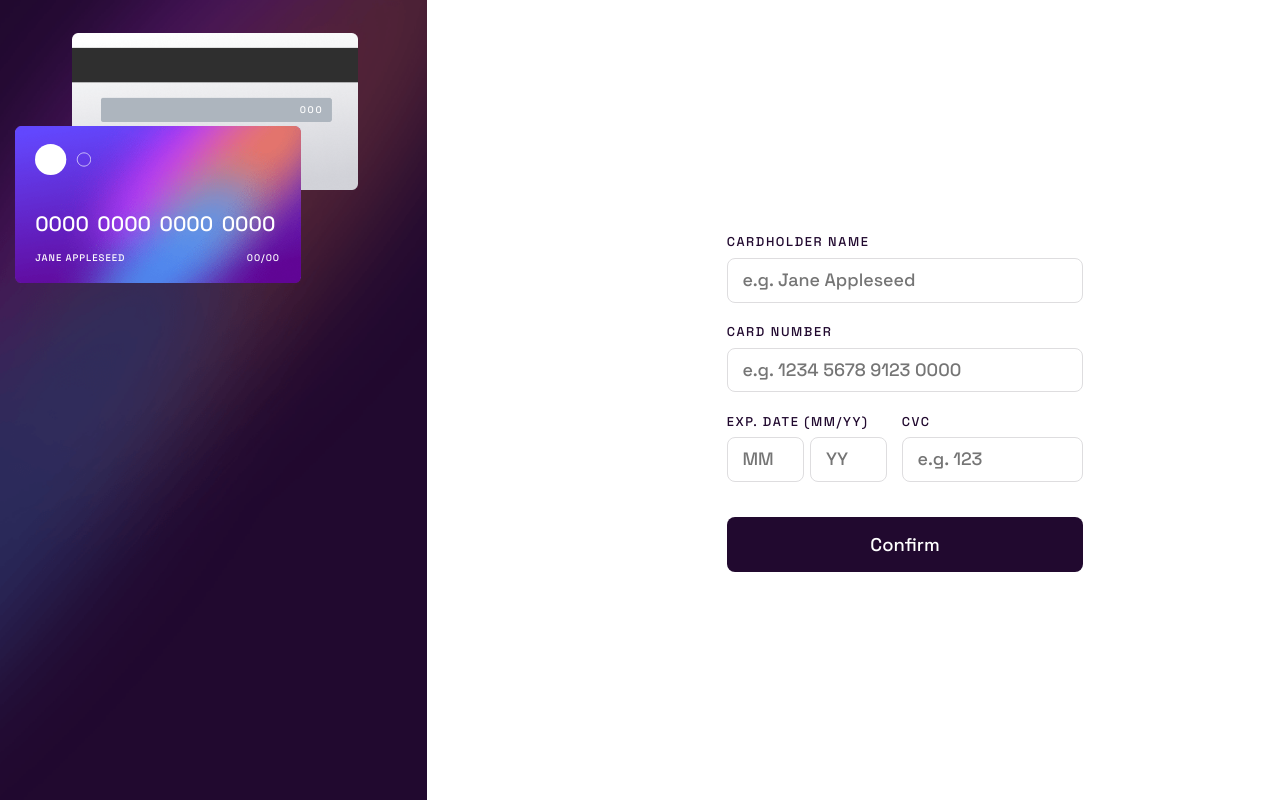
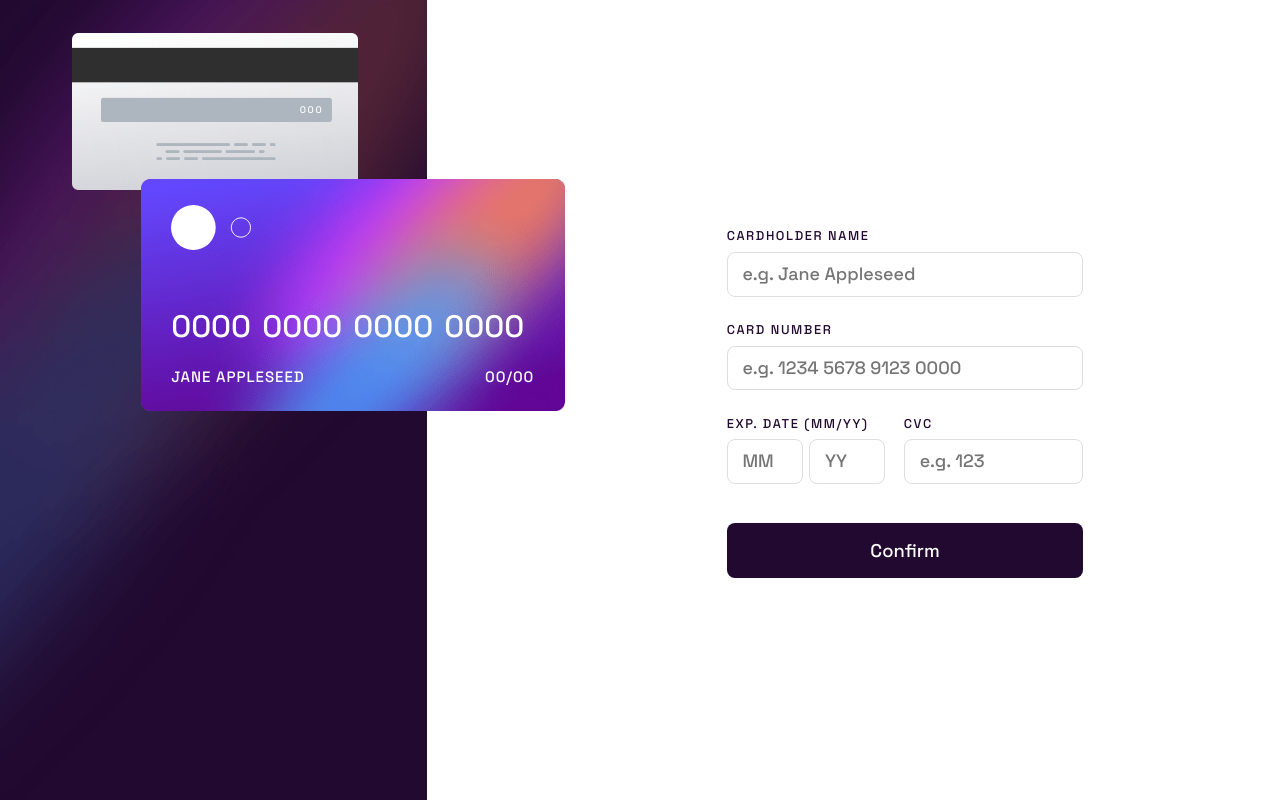
Before and after one commit to mrcordova/interactive-card-details-form, a plain HTML site: page index.html in a window 1280 px wide. Drawn offline with Linux system fonts and the light colour scheme.

Commit message:
dynamic styling for front card

```diff
--- a/css/style.css
+++ b/css/style.css
@@ -54,8 +54,10 @@ main {
   display: grid;
   grid-template-rows: repeat(4, minmax(0, 1fr));
   grid-template-columns: repeat(4, minmax(0, 1fr));
+
+  gap: clamp(1.2rem, 1.0944rem + 0.4507vw, 1.5rem);
   /* Mobile */
-  gap: 1.2rem;
+  /* gap: 1.2rem; */
   /* Desktop */
   /* gap: 1.5rem; */
 }
@@ -91,9 +93,11 @@ label > input {
 }
 
 #card-logo {
+  margin-block-end: clamp(2.1rem, 1.5718rem + 2.2535vw, 3.6rem);
+  width: clamp(3.5rem, 2.8838rem + 2.6291vw, 5.25rem);
   /* Mobile */
-  margin-block-end: 2.1rem;
-  width: 3.5rem;
+  /* margin-block-end: 2.1rem; */
+  /* width: 3.5rem; */
   /* Desktop */
   /* width: 5.25rem; */
   /* height: 2.9375rem; */
@@ -142,13 +146,19 @@ label > input {
   color: var(--white);
   z-index: 1;
 
+  left: clamp(0.8rem, -2.5099rem + 14.1221vw, 10.2rem);
+  top: clamp(7.9rem, 6.562rem + 5.7089vw, 11.7rem);
+  padding-inline: clamp(1.4rem, 1.1887rem + 0.9014vw, 2rem);
+  padding-block: clamp(1.1rem, 0.8535rem + 1.0516vw, 1.8rem);
+  width: clamp(18.1rem, 14.6141rem + 14.8732vw, 28rem);
+  height: clamp(9.8rem, 7.793rem + 8.5634vw, 15.5rem);
   /* Mobile */
-  left: 0.8rem;
-  top: 7.9rem;
-  padding-inline: 1.4rem;
-  padding-block: 1.1rem;
-  width: 18.1rem;
-  height: 9.8rem;
+  /* left: 0.8rem; */
+  /* top: 7.9rem; */
+  /* padding-inline: 1.4rem; */
+  /* padding-block: 1.1rem; */
+  /* width: 18.1rem; */
+  /* height: 9.8rem; */
   /* Desktop */
   /* left: 10.2rem; */
   /* top: 11.7rem; */
@@ -162,19 +172,26 @@ label > input {
 #front-card-details {
   display: flex;
   justify-content: space-between;
+
+  font-size: clamp(0.6rem, 0.4592rem + 0.6009vw, 1rem);
+  letter-spacing: 0.06rem;
+
   /* Mobike */
-  font-size: 0.6rem;
-  letter-spacing: 0.06rem;
+  /* font-size: 0.6rem; */
+  /* letter-spacing: 0.06rem; */
   /* Desktop */
   /* font-size: 1rem; */
   /* letter-spacing: 0.06rem; */
 }
 
 #front-card-num {
+  font-size: clamp(1.3rem, 1.0359rem + 1.1268vw, 2.05rem);
+  word-spacing: 0.2rem;
+  margin-block-end: clamp(0.7rem, 0.5944rem + 0.4507vw, 1rem);
   /* Mobile */
-  font-size: 1.3rem;
-  word-spacing: 0.2rem;
-  margin-block-end: 0.7rem;
+  /* font-size: 1.3rem; */
+  /* word-spacing: 0.2rem; */
+  /* margin-block-end: 0.7rem; */
   /* Desktop */
   /* font-size: 2.05rem; */
   /* word-spacing: 0.2rem; */
```
